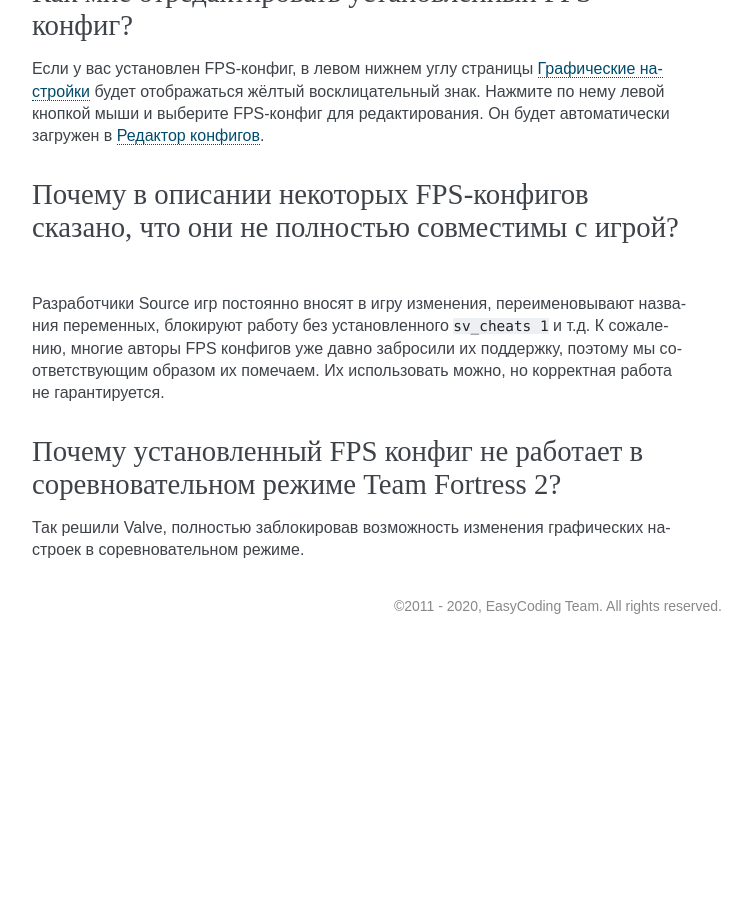
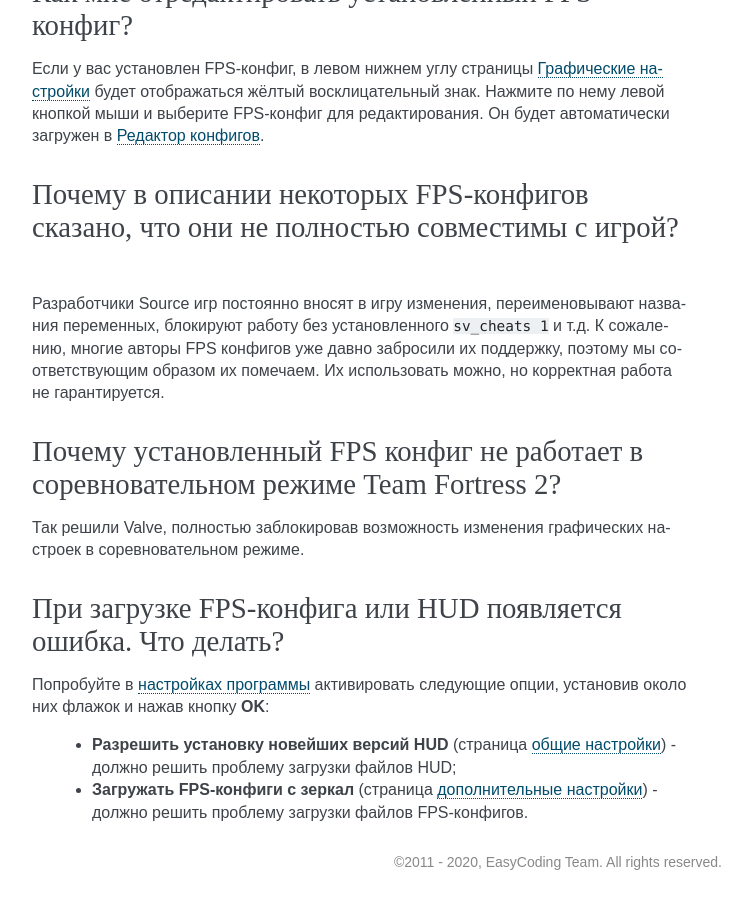
Before and after one commit to xvitaly/srcrepair, a Sphinx documentation site: the page built from docs/help/ru/source/faq.rst, in a window 1280 px wide and 900 px high, scrolled down 3826 px. Shown: the whole window, without its empty margins (388-1140 px from the left). Built offline with Sphinx 7.4.7, drawn with Linux system fonts in a browser that asks for light colours; before the commit the page ends 4470 px from its top, so only the background shows below that.

Commit message:
Updated offline help documentation.

```diff
--- a/docs/help/ru/source/faq.rst
+++ b/docs/help/ru/source/faq.rst
@@ -223,3 +223,14 @@ Garry's Mod не использует режим DirectX 8.x после его
 ==========================================================================================
 
 Так решили Valve, полностью заблокировав возможность изменения графических настроек в соревновательном режиме.
+
+.. index:: faq, FPS-конфиг, ошибка загрузки FPS-конфига, ошибка загрузки HUD
+.. _faq-download-error:
+
+При загрузке FPS-конфига или HUD появляется ошибка. Что делать?
+===================================================================
+
+Попробуйте в :ref:`настройках программы <settings>` активировать следующие опции, установив около них флажок и нажав кнопку **OK**:
+
+ * **Разрешить установку новейших версий HUD** (страница :ref:`общие настройки <settings-main>`) - должно решить проблему загрузки файлов HUD;
+ * **Загружать FPS-конфиги с зеркал** (страница :ref:`дополнительные настройки <settings-advanced>`) - должно решить проблему загрузки файлов FPS-конфигов.
--- a/docs/help/ru/source/settings.rst
+++ b/docs/help/ru/source/settings.rst
@@ -27,5 +27,6 @@
  * **Разрешить небезопасные методы очистки** -- позволяет активировать ряд небезопасных методов, что позволит :ref:`модулю очистки <cleanup-wizard>` обнаружить и удалить больше файлов. При использовании данной опции настоятельно рекомендуется по завершении процесса очистки выполнять :ref:`проверку целостности кэша <cleanup-advanced>`.
  * **Проверять обновления при запуске** -- включает или отключает встроенный модуль автоматической проверки наличия новых версий программы.
  * **Не показывать устаревшие HUD** -- разрешает или запрещает отображение в списке :ref:`установленных HUD <hud-manager>` устаревших версий, однако их установка и дальнейшее использование не рекомендуется.
+ * **Загружать FPS-конфиги с зеркал** -- разрешает или запрещает скачивание :ref:`FPS-конфигов <fps-configs>` с зеркал вместо основного контент-сервера.
  * **Текстовый редактор** -- позволяет задать внешний текстовый редактор, который будет использоваться для отображения и редактирования текстовых файлов. Для выбора достаточно нажать кнопку **Обзор** и найти его на диске.
  * **Имя кастомного каталога** -- позволяет задать имя кастомного каталога, в который будут установлены нестандартные файлы, конфиги и модификации. Поддерживается не всеми играми.
```
